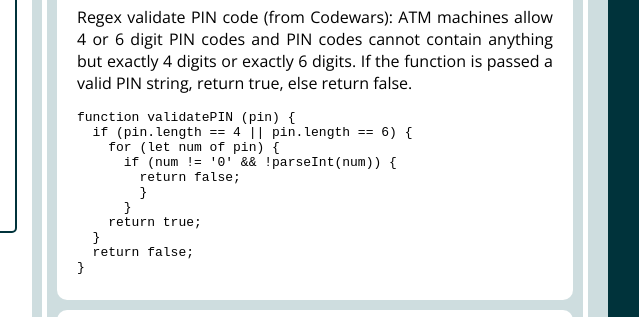
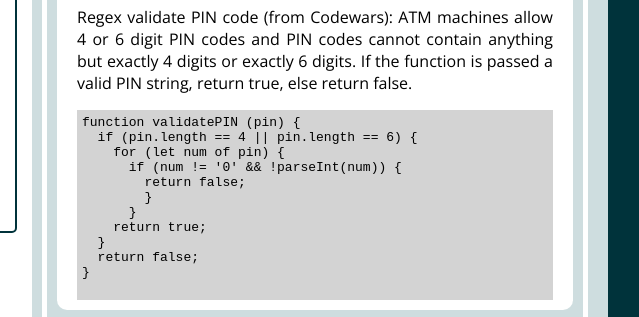
Before and after one commit to tatisap/rsschool-cv, a plain HTML site: page index.html in a window 1280 px wide. Shown: the part 462-779 px from the top of the page, 480-1119 px from the left. Drawn offline with Linux system fonts and the light colour scheme.

Commit message:
fix: change code example style

```diff
--- a/index.html
+++ b/index.html
@@ -116,7 +116,7 @@
                         <p>Regex validate PIN code (from Codewars): ATM machines allow 4 or 6 digit PIN codes
                         and PIN codes cannot contain anything but exactly 4 digits or exactly 6 digits. If the
                         function is passed a valid PIN string, return true, else return false.</p>
-                        <pre>
+                        <pre class="code-example">
 <code>function validatePIN (pin) {
   if (pin.length == 4 || pin.length == 6) {
     for (let num of pin) {
--- a/style.css
+++ b/style.css
@@ -124,8 +124,10 @@ h2 {
 .contact-item > span {
   margin-left: 10px;
 }
-pre {
+.code-example {
   margin: 0px;
+  background-color: lightgrey;
+  padding: 5px;
 }
 
 /*footer*/
```
